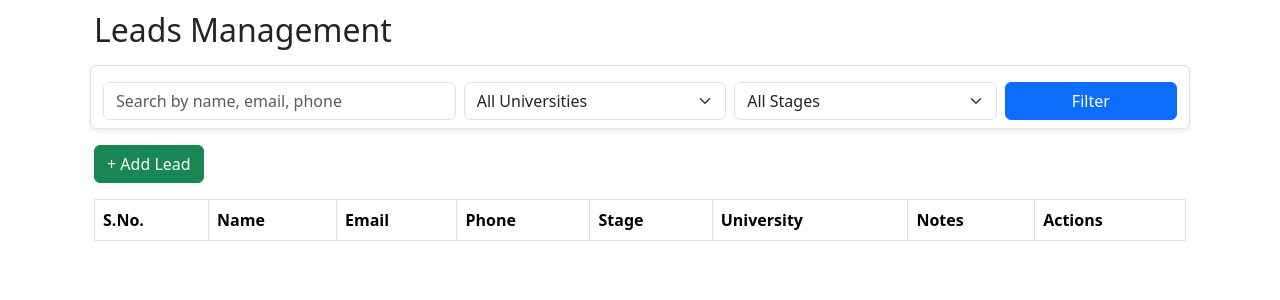
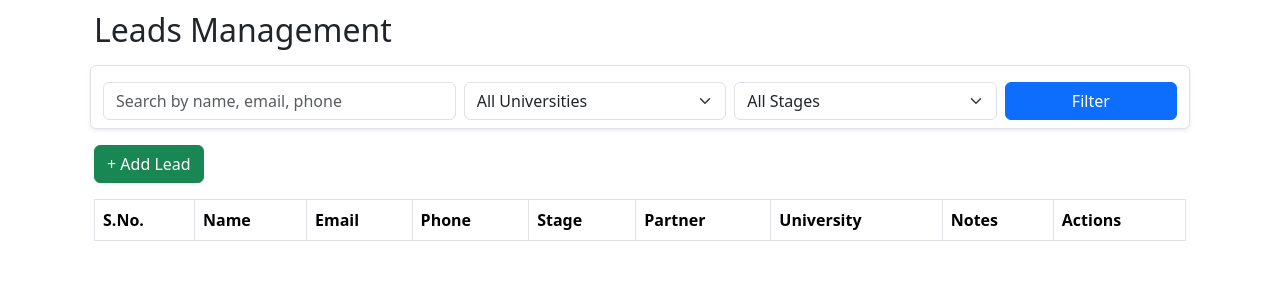
Before and after one commit to harshgul/gng-crm, a Flask app: page /leads in a window 1280 px wide. Shown: the part 251-551 px from the top of the page. Run offline with Flask 3, Linux system fonts and the light colour scheme; the visitor is signed in with stand-in values (Sample User, id 1); data that the repository does not hold is empty; some libraries are stand-ins or nearby versions.

Commit message:
Update leads.html

```diff
--- a/templates/leads.html
+++ b/templates/leads.html
@@ -84,6 +84,7 @@
                 <th>Email</th>
                 <th>Phone</th>
                 <th>Stage</th>
+                <th>Partner</th>
                 <th>University</th>
                 <th>Notes</th>
                 <th>Actions</th>
@@ -98,6 +99,7 @@
                 <td>{{ lead["email"] }}</td>
                 <td>{{ lead["phone"] }}</td>
                 <td>{{ lead["stage"] }}</td>
+                <td>{{ lead.partner_name or "Direct" }}</td>
                 <td>{{ lead["university"] or "Not Assigned" }}</td>
                 <td>{{ lead["notes"] or '' }}</td>
                 <td>
```
